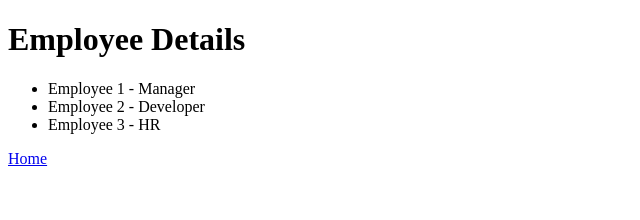
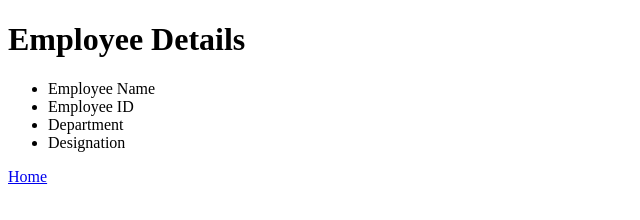
Before and after one commit to shinsilasherin/employee-management, a plain HTML site: page employees.html in a window 1280 px wide. Shown: the whole page, without its empty margins (0-640 px from the left). Drawn offline with Linux system fonts and the light colour scheme.

Commit message:
Updated employee details and homepage

```diff
--- a/employees.html
+++ b/employees.html
@@ -5,11 +5,14 @@
 </head>
 <body>
     <h1>Employee Details</h1>
+
     <ul>
-        <li>Employee 1 - Manager</li>
-        <li>Employee 2 - Developer</li>
-        <li>Employee 3 - HR</li>
+        <li>Employee Name</li>
+        <li>Employee ID</li>
+        <li>Department</li>
+        <li>Designation</li>
     </ul>
+
     <a href="index.html">Home</a>
 </body>
 </html>
```
Also changed, not shown: index.html (+1 -1 lines).
